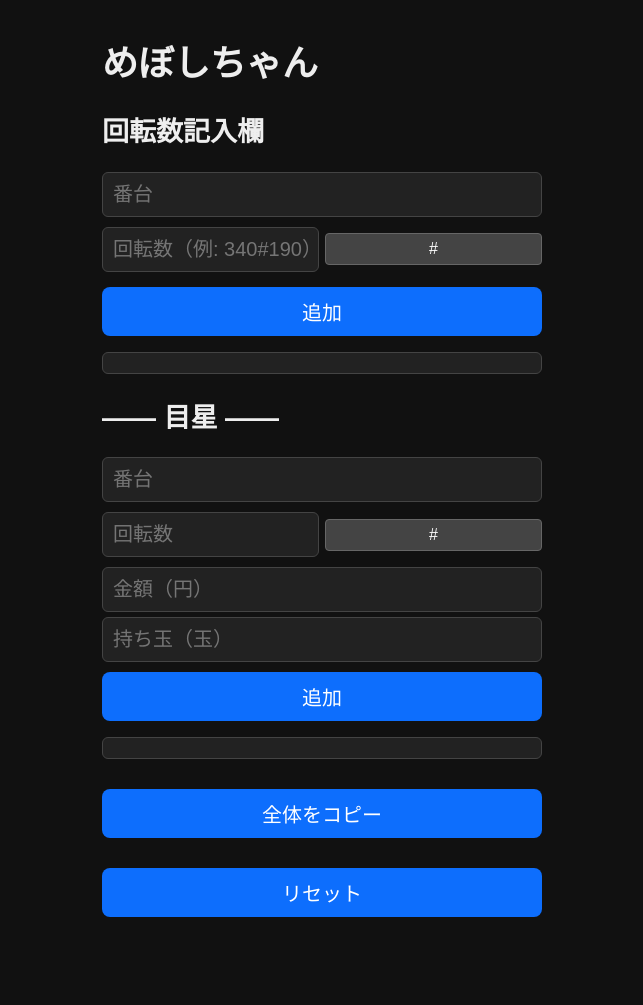
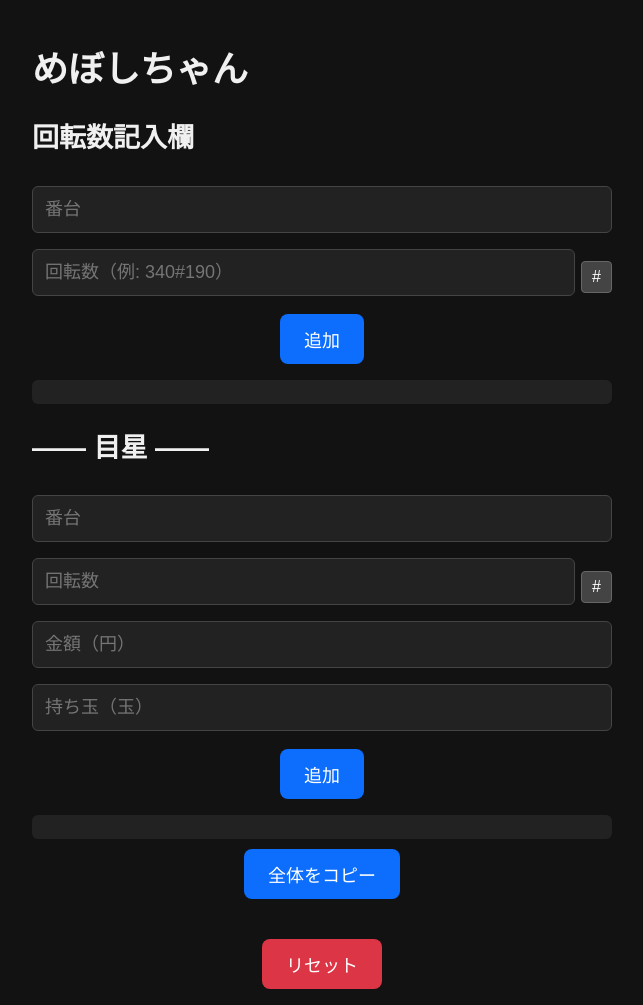
Before and after one commit to kurohige0812/meboshi, a Flask app: page / in a window 1280 px wide. Shown: the whole page, without its empty margins (318-961 px from the left). Before the commit the page ends 917 px from the top, so only its background shows below. Run offline with Flask 3, Linux system fonts and the light colour scheme.

Commit message:
feat: 20分後自動リセット機能追加とHTML整理

```diff
--- a/static/dark.css
+++ b/static/dark.css
@@ -78,6 +78,16 @@ button {
   background-color: #666;
 }
 
+.reset-btn {
+  background-color: #dc3545; /* 赤系 */
+  color: white;
+  margin-top: 40px;
+}
+.reset-btn:hover {
+  background-color: #b52a38;
+}
+
+
 @media (max-width: 480px) {
   h1 {
     font-size: 24px;
--- a/templates/index.html
+++ b/templates/index.html
@@ -4,48 +4,6 @@
   <meta charset="utf-8">
   <title>めぼしちゃん</title>
   <link rel="stylesheet" href="{{ url_for('static', filename='dark.css') }}">
-  <style>
-    body {
-      font-family: sans-serif;
-      padding: 10px;
-      max-width: 480px;
-      margin: auto;
-      background: #111;
-      color: #eee;
-    }
-    input {
-      display: block;
-      width: 100%;
-      margin: 5px 0;
-      font-size: 20px;
-      padding: 10px;
-      box-sizing: border-box;
-    }
-    button {
-      width: 100%;
-      margin: 10px 0;
-      padding: 10px;
-      font-size: 20px;
-    }
-    .input-group {
-      margin-bottom: 10px;
-    }
-    #resultBox, #meboshiBox {
-      background: #222;
-      padding: 10px;
-      margin-top: 16px;
-      white-space: pre-wrap;
-      border: 1px solid #444;
-      border-radius: 6px;
-      font-size: 18px;
-    }
-    .button-row {
-      display: flex;
-      flex-direction: column;
-      gap: 10px;
-      margin-top: 20px;
-    }
-  </style>
 </head>
 <body>
   <div class="container">
@@ -81,10 +39,9 @@
       <div id="meboshiBox"></div>
     </section>
 
-
     <div class="button-row">
       <button class="copy-label" data-clip="" onclick="copyAll(this)">全体をコピー</button>
-      <button onclick="resetAll()">リセット</button>
+      <button class="reset-btn" onclick="resetAll()">リセット</button>
     </div>
 
     <div id="toast"
@@ -98,6 +55,7 @@
   <script>
     const rotationList = [];
     const meboshiList = [];
+    let resetTimer = null; // ← 追加: 自動リセット用
 
     function addRotation() {
       const ban = document.getElementById("banInput").value.trim();
@@ -117,8 +75,7 @@
         const nums = spin.split("#").map(x => parseInt(x));
         const total = nums.reduce((a, b) => a + b, 0);
         const detail = nums.length > 1 ? `（${nums.join("＋")}）` : "";
-        box.innerHTML += `${ban}番台　${total}${detail}
-`;
+        box.innerHTML += `${ban}番台　${total}${detail}\n`;
       });
     }
 
@@ -155,21 +112,25 @@ function copyAll(el) {
       const text = document.getElementById("resultBox").textContent + "\n" + document.getElementById("meboshiBox").textContent;
       el.dataset.clip = text;
       if (navigator.clipboard) {
-    navigator.clipboard.writeText(text).then(() => showToast());
+        navigator.clipboard.writeText(text).then(() => {
+          showToast();
+          restartResetTimer(); // ← コピー時にリセットタイマー再始動
+        });
       } else {
         fallbackCopy(text);
         showToast();
+        restartResetTimer();
       }
     }
 
-
-    function fallbackCopy(text){
+    function fallbackCopy(text) {
       const ta = document.createElement('textarea');
       ta.value = text;
       ta.style.position = 'fixed';
       ta.style.opacity = '0';
       document.body.appendChild(ta);
-      ta.select(); document.execCommand('copy');
+      ta.select();
+      document.execCommand('copy');
       document.body.removeChild(ta);
     }
 
@@ -184,6 +145,12 @@ function copyAll(el) {
       meboshiList.length = 0;
       document.getElementById("resultBox").innerHTML = "";
       document.getElementById("meboshiBox").innerHTML = "";
+      clearTimeout(resetTimer); // ← タイマー停止
+    }
+
+    function restartResetTimer() {
+      clearTimeout(resetTimer);
+      resetTimer = setTimeout(resetAll, 20 * 60 * 1000); // 20分（1200000ミリ秒）
     }
 
     function insertHash(inputId) {
@@ -191,8 +158,6 @@ function copyAll(el) {
       input.value += "#";
       input.focus();
     }
-
-
   </script>
 </body>
 </html>
```
Lines whose indentation alone changed are shown as unchanged.
